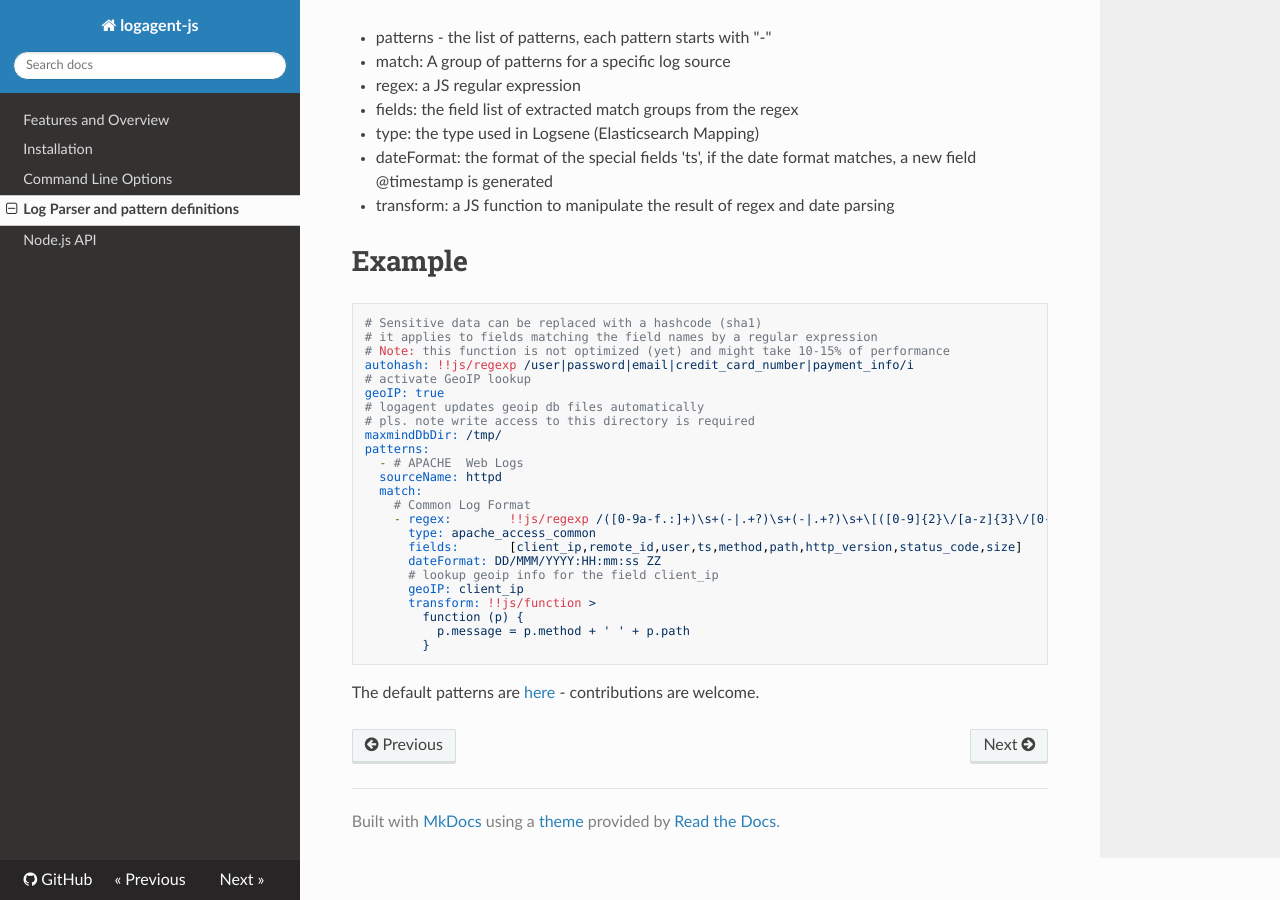
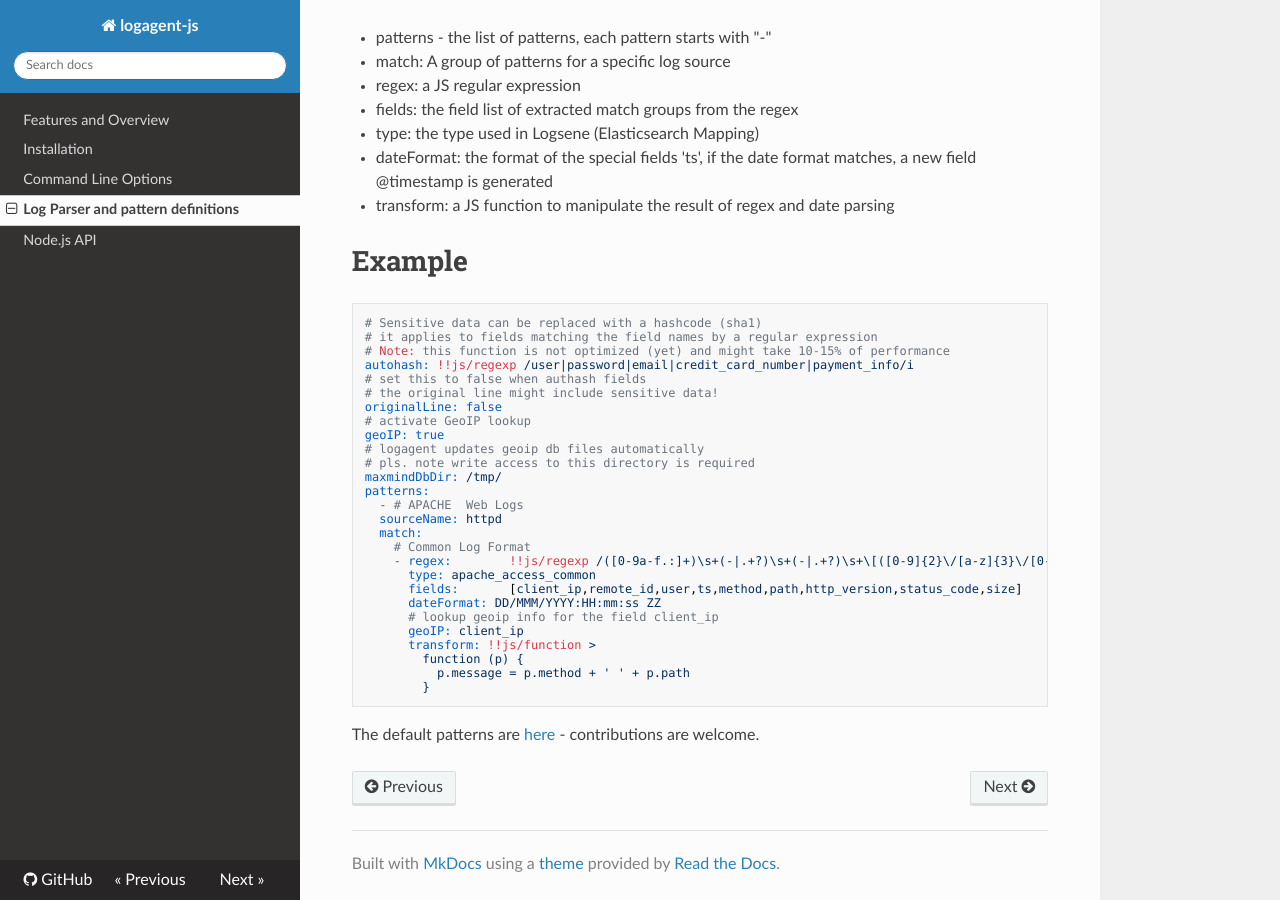
Before and after one commit to sematext/logagent-js, an MkDocs documentation site: the page built from docs/parser.md, in a window 1280 px wide and 900 px high, scrolled down 1101 px. Built offline with MkDocs 1.6.1, drawn with Linux system fonts in a browser that asks for light colours; nearby versions of some CDN libraries; old or Windows-style settings are respelled for this version of MkDocs.

```diff
--- a/docs/parser.md
+++ b/docs/parser.md
@@ -56,6 +56,9 @@ Properties:
 # it applies to fields matching the field names by a regular expression
 # Note: this function is not optimized (yet) and might take 10-15% of performance
 autohash: !!js/regexp /user|password|email|credit_card_number|payment_info/i
+# set this to false when authash fields
+# the original line might include sensitive data!
+originalLine: false
 # activate GeoIP lookup
 geoIP: true
 # logagent updates geoip db files automatically
```
Also changed, not shown: docs/index.md (+6 -1 lines).
